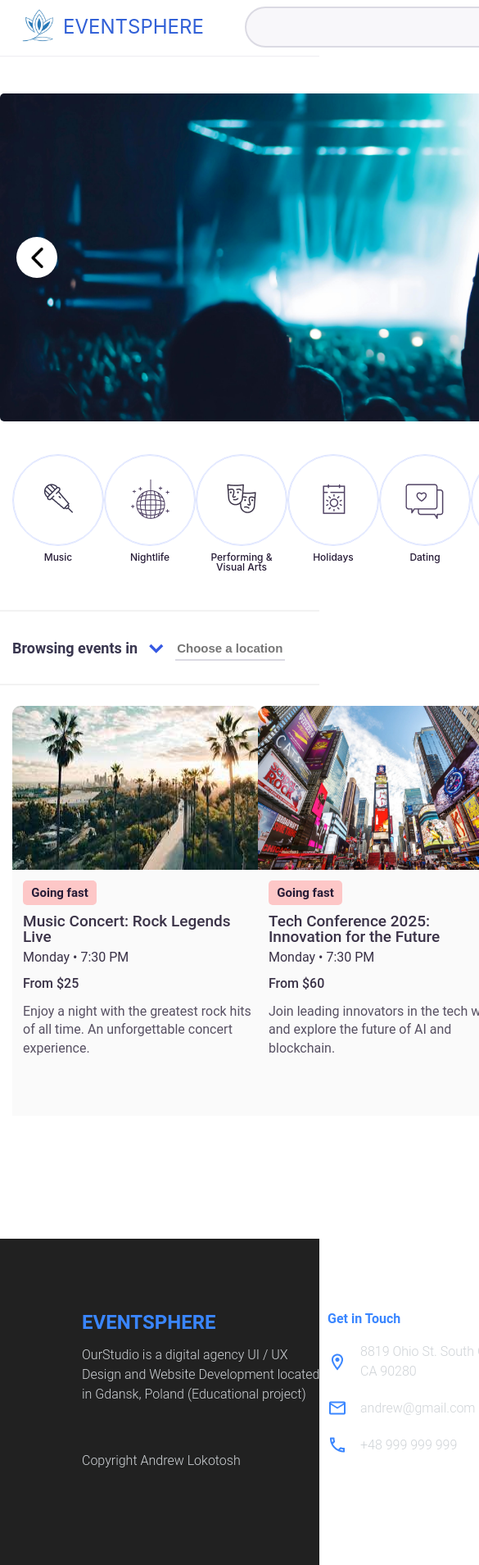
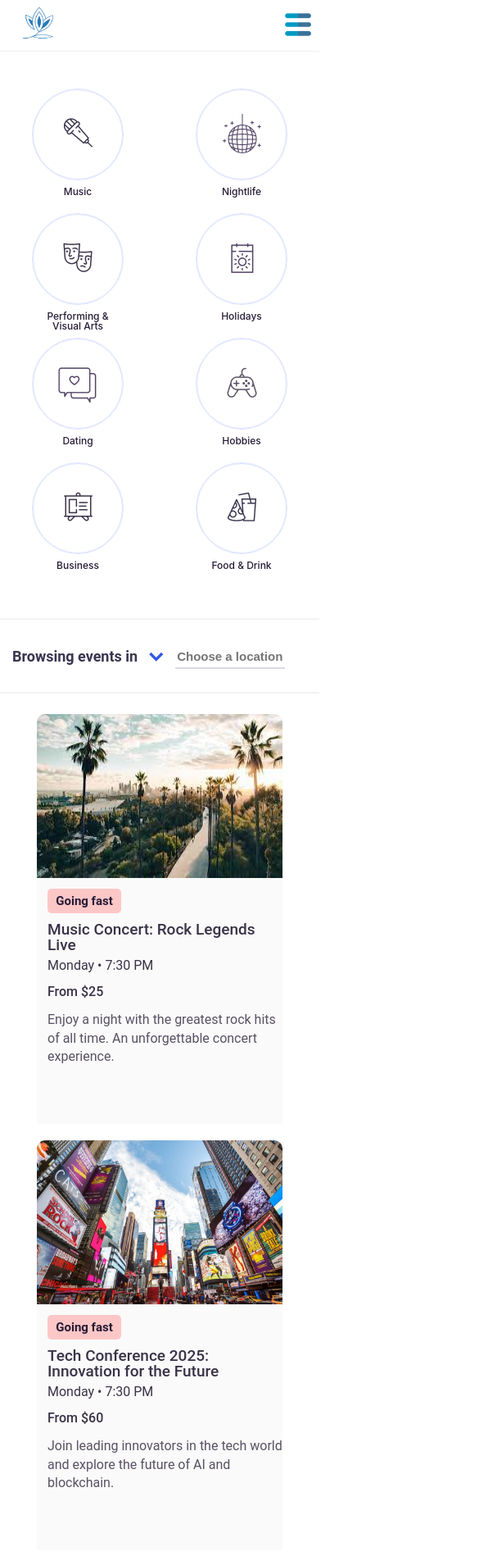
Before and after one commit to AndrLoko/event-sphere, a React (Vite) app: page / in a window 390 px wide. Shown: the top 1909 px of the page at 82% size, 585 px wide, since content can reach past the window. Built offline with nearby package versions, Linux system fonts and the light colour scheme.

Commit message:
Optimized Home page for mobile and laptop screens

```diff
--- a/src/components/Footer/Footer.scss
+++ b/src/components/Footer/Footer.scss
@@ -30,7 +30,7 @@
     display: grid;
     grid-template-columns: repeat(4, 1fr);
     padding-top: 90px;
-    justify-items: center; /* Центрирует все элементы по горизонтали */
+    justify-items: center;
 }
 
 .footer__grid > :first-child {
@@ -193,3 +193,59 @@
         background-color: #007bff;
     }
   }
+
+  @media (max-width: 1100px) {
+    .footer__grid {
+        grid-template-columns: repeat(2, 1fr);
+        justify-items: center; /* Центрируем элементы */
+        row-gap: 50px; /* Сделал отступ поменьше */
+        width: 100%;
+    }
+
+    .footer__wrapper {
+        height: auto; /* Убираем фиксированную высоту */
+
+
+
+    }
+
+    .footer__social-list {
+        text-align: center;
+    }
+
+    .footer__info-item {
+
+    }
+}
+
+  @media (max-width: 650px) {
+    .footer__grid {
+        grid-template-columns: repeat(1, 1fr);
+        justify-items: center; /* Центрирует элементы */
+
+    }
+    .footer__social-list {
+        justify-items: center;
+    }
+    .footer__info-item {
+       margin: 0 auto;
+    }
+
+    .footer__contact-title {
+        margin: 0 auto;
+    }
+
+    .footer__info {
+        margin: 0 auto;
+        text-align: center;
+    }
+
+    .footer__email {
+        text-align: center;
+    }
+    .footer__email-btn {
+        align-items: center;
+        margin: 0 auto;
+        margin-bottom: 30px;
+    }
+  }
--- a/src/components/Nav/Nav.jsx
+++ b/src/components/Nav/Nav.jsx
@@ -14,10 +14,7 @@ export default function Nav() {
               <img src='/logo.png' className="logo__img"></img>
             </Link>
             <p className="logo__text">EVENTSPHERE</p>
-            <div className="nav__search">
-              <input type="text" className='nav__search-input'></input>
-              <button className="nav__search-btn"><img src="/search.png" alt="" /></button>
-            </div>
+            <button className='nav__burger'><img className='nav__burger-img' src="/burger-menu.png" alt="gravisio" /></button>
             <ul className="nav__list">
                 <li className='nav__item'><Link className="nav__link" to='/create-events'>Create Events</Link></li>
                 <li className='nav__item'><Link className="nav__link" to='/find-tickets'>Find my tickets</Link></li>
--- a/src/components/Nav/Nav.scss
+++ b/src/components/Nav/Nav.scss
@@ -108,4 +108,39 @@
         }
     }
 
+
 }
+
+.nav__burger {
+    display: none;
+
+}
+
+
+@media (max-width: 800px) {
+    .logo__text {
+        display: none;
+    }
+}
+
+@media (max-width: 550px) {
+    .nav__wrapper {
+        display: flex;
+        justify-content: space-between;
+    }
+
+    .nav__list {
+        display: none;
+    }
+    .nav__burger {
+        display: flex;
+        background: none;
+        border: none;
+        cursor: pointer;
+    }
+    .nav__burger-img {
+        height: 40px;
+        width: 40px;
+        justify-self: end;
+    }
+}
--- a/src/components/Slider/Slider.scss
+++ b/src/components/Slider/Slider.scss
@@ -50,3 +50,9 @@
 .controls__button:hover {
   border: 2px solid rgb(182, 182, 182);
 }
+
+@media (max-width: 768px) {
+  .slider {
+    display: none;
+  }
+}
--- a/src/pages/FindTickets/FindTickets.scss
+++ b/src/pages/FindTickets/FindTickets.scss
@@ -1,7 +1,7 @@
 .find-tickets__grid {
     display: grid;
     margin-top: 55px;
-    grid-template-columns: repeat(4, 1fr);
+    grid-template-columns: repeat(1, 1fr);
     row-gap: 20px;
 }
 
@@ -84,3 +84,10 @@
     color: rgb(27, 27, 27);
     margin-top: 70px;
 }
+
+@media (max-width: 800px) {
+    .find-default__grid {
+        grid-template-columns: repeat(3, 1fr);
+        gap: 0;
+    }
+}
--- a/src/pages/Home/Home.scss
+++ b/src/pages/Home/Home.scss
@@ -36,3 +36,48 @@
     grid-template-columns: repeat(4, 1fr);
     row-gap: 20px;
 }
+
+@media (max-width: 1270px) {
+    .grid__card {
+        display: grid;
+        grid-template-columns: repeat((3, 1fr));
+    }
+}
+
+
+@media (max-width: 768px) {
+    .grid__card {
+        display: grid;
+        grid-template-columns: repeat((2, 1fr));
+    }
+}
+
+
+@media (max-width: 660px) {
+    .grid__card {
+        display: grid;
+        grid-template-columns: 1fr; /* Одна колонка */
+        justify-items: center; /* Центрируем элементы */
+        gap: 20px; /* Отступы между карточками */
+        width: 100%;
+    }
+}
+@media (max-width: 1000px ) {
+    .grid__categories {
+        grid-template-columns: repeat((4, 1fr));
+        grid-gap: 40px;
+    }
+}
+@media (max-width: 600px ) {
+    .grid__categories {
+        grid-template-columns: repeat((3, 1fr));
+        grid-gap: 40px;
+    }
+}
+
+@media (max-width: 440px ) {
+    .grid__categories {
+        grid-template-columns: repeat((2, 1fr));
+        grid-gap: 40px;
+    }
+}
```
Also changed, not shown: public/burger-menu.png (added).
